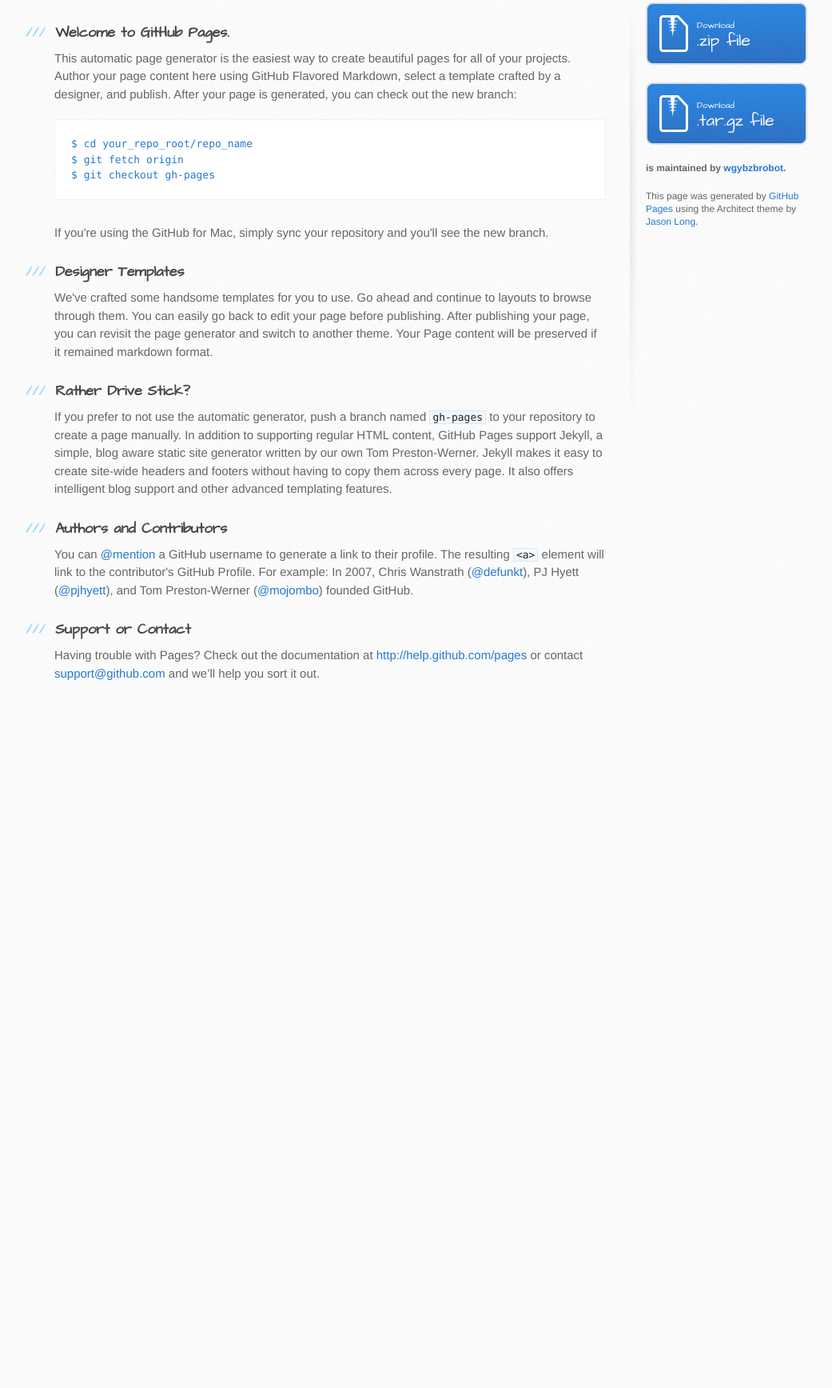
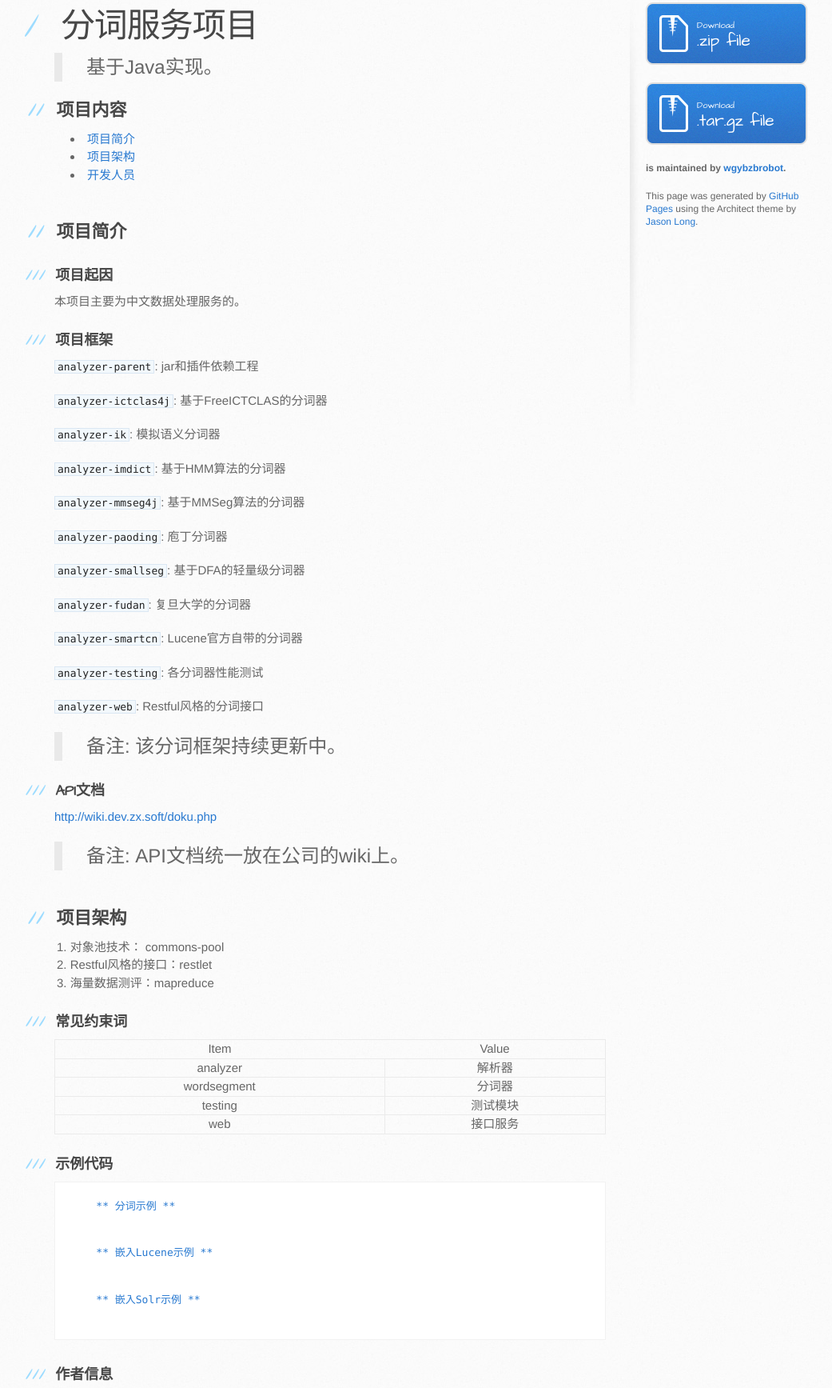
Before and after one commit to ml-distribution/analyzer-profile, a plain HTML site: page index.html in a window 1280 px wide. Shown: the part 297-2032 px from the top of the page at 80% size, without its empty margins (102-1143 px from the left). Before the commit the page ends 1193 px from the top, so only its background shows below. Drawn offline with Linux system fonts and the light colour scheme.

```diff
--- a/index.html
+++ b/index.html
@@ -20,7 +20,7 @@
     <header>
       <div class="inner">
         <h1>Analyzer-profile</h1>
-        <h2>多种分词器的封装，重点修改了原IK分词器和mmseg4j分词器，并适用于Lucene4.6、Solr4.6版本</h2>
+        <h2>多种分词器的封装，重点修改了原IK分词器和mmseg4j分词器，并适用于Lucene4.7、Solr4.7版本</h2>
         <a href="https://github.com/wgybzbrobot/analyzer-profile" class="button"><small>View project on</small>GitHub</a>
       </div>
     </header>
@@ -28,37 +28,124 @@
     <div id="content-wrapper">
       <div class="inner clearfix">
         <section id="main-content">
-          <h3>
-<a name="welcome-to-github-pages" class="anchor" href="#welcome-to-github-pages"><span class="octicon octicon-link"></span></a>Welcome to GitHub Pages.</h3>
+          <h1>
+<a name="%E5%88%86%E8%AF%8D%E6%9C%8D%E5%8A%A1%E9%A1%B9%E7%9B%AE" class="anchor" href="#%E5%88%86%E8%AF%8D%E6%9C%8D%E5%8A%A1%E9%A1%B9%E7%9B%AE"><span class="octicon octicon-link"></span></a>分词服务项目</h1>
 
-<p>This automatic page generator is the easiest way to create beautiful pages for all of your projects. Author your page content here using GitHub Flavored Markdown, select a template crafted by a designer, and publish. After your page is generated, you can check out the new branch:</p>
+<blockquote>
+<p>基于Java实现。</p>
+</blockquote>
 
-<pre><code>$ cd your_repo_root/repo_name
-$ git fetch origin
-$ git checkout gh-pages
+<h2>
+<a name="%E9%A1%B9%E7%9B%AE%E5%86%85%E5%AE%B9" class="anchor" href="#%E9%A1%B9%E7%9B%AE%E5%86%85%E5%AE%B9"><span class="octicon octicon-link"></span></a>项目内容</h2>
+
+<ul>
+<li><a href="#%E9%A1%B9%E7%9B%AE%E7%AE%80%E4%BB%8B">项目简介</a></li>
+<li><a href="#%E9%A1%B9%E7%9B%AE%E6%9E%B6%E6%9E%84">项目架构</a></li>
+<li><a href="#%E5%BC%80%E5%8F%91%E4%BA%BA%E5%91%98">开发人员</a></li>
+</ul><hr><h2>
+<a name="%E9%A1%B9%E7%9B%AE%E7%AE%80%E4%BB%8B" class="anchor" href="#%E9%A1%B9%E7%9B%AE%E7%AE%80%E4%BB%8B"><span class="octicon octicon-link"></span></a>项目简介</h2>
+
+<h3>
+<a name="%E9%A1%B9%E7%9B%AE%E8%B5%B7%E5%9B%A0" class="anchor" href="#%E9%A1%B9%E7%9B%AE%E8%B5%B7%E5%9B%A0"><span class="octicon octicon-link"></span></a>项目起因</h3>
+
+<p>本项目主要为中文数据处理服务的。</p>
+
+<h3>
+<a name="%E9%A1%B9%E7%9B%AE%E6%A1%86%E6%9E%B6" class="anchor" href="#%E9%A1%B9%E7%9B%AE%E6%A1%86%E6%9E%B6"><span class="octicon octicon-link"></span></a>项目框架</h3>
+
+<p><code>analyzer-parent</code>: jar和插件依赖工程</p>
+
+<p><code>analyzer-ictclas4j</code>: 基于FreeICTCLAS的分词器</p>
+
+<p><code>analyzer-ik</code>: 模拟语义分词器</p>
+
+<p><code>analyzer-imdict</code>: 基于HMM算法的分词器</p>
+
+<p><code>analyzer-mmseg4j</code>: 基于MMSeg算法的分词器</p>
+
+<p><code>analyzer-paoding</code>: 庖丁分词器</p>
+
+<p><code>analyzer-smallseg</code>: 基于DFA的轻量级分词器</p>
+
+<p><code>analyzer-fudan</code>: 复旦大学的分词器</p>
+
+<p><code>analyzer-smartcn</code>: Lucene官方自带的分词器</p>
+
+<p><code>analyzer-testing</code>: 各分词器性能测试</p>
+
+<p><code>analyzer-web</code>: Restful风格的分词接口</p>
+
+<blockquote>
+<p><strong>备注:</strong> 该分词框架持续更新中。</p>
+</blockquote>
+
+<h3>
+<a name="api%E6%96%87%E6%A1%A3" class="anchor" href="#api%E6%96%87%E6%A1%A3"><span class="octicon octicon-link"></span></a>API文档</h3>
+
+<p><a href="http://wiki.dev.zx.soft/doku.php">http://wiki.dev.zx.soft/doku.php</a></p>
+
+<blockquote>
+<p><strong>备注:</strong> API文档统一放在公司的wiki上。</p>
+</blockquote>
+
+<hr><h2>
+<a name="%E9%A1%B9%E7%9B%AE%E6%9E%B6%E6%9E%84" class="anchor" href="#%E9%A1%B9%E7%9B%AE%E6%9E%B6%E6%9E%84"><span class="octicon octicon-link"></span></a>项目架构</h2>
+
+<ol>
+<li>对象池技术： commons-pool</li>
+<li>Restful风格的接口：restlet</li>
+<li>海量数据测评：mapreduce</li>
+</ol><h3>
+<a name="%E5%B8%B8%E8%A7%81%E7%BA%A6%E6%9D%9F%E8%AF%8D" class="anchor" href="#%E5%B8%B8%E8%A7%81%E7%BA%A6%E6%9D%9F%E8%AF%8D"><span class="octicon octicon-link"></span></a>常见约束词</h3>
+
+<table>
+<thead><tr>
+<th>Item</th>
+<th>Value</th>
+</tr></thead>
+<tbody>
+<tr>
+<td>analyzer</td>
+<td>解析器</td>
+</tr>
+<tr>
+<td>wordsegment</td>
+<td>分词器</td>
+</tr>
+<tr>
+<td>testing</td>
+<td>测试模块</td>
+</tr>
+<tr>
+<td>web</td>
+<td>接口服务</td>
+</tr>
+</tbody>
+</table><h3>
+<a name="%E7%A4%BA%E4%BE%8B%E4%BB%A3%E7%A0%81" class="anchor" href="#%E7%A4%BA%E4%BE%8B%E4%BB%A3%E7%A0%81"><span class="octicon octicon-link"></span></a>示例代码</h3>
+
+<pre><code>    ** 分词示例 **
+
+
+    ** 嵌入Lucene示例 **
+
+
+    ** 嵌入Solr示例 **
+
 </code></pre>
 
-<p>If you're using the GitHub for Mac, simply sync your repository and you'll see the new branch.</p>
+<h3>
+<a name="%E4%BD%9C%E8%80%85%E4%BF%A1%E6%81%AF" class="anchor" href="#%E4%BD%9C%E8%80%85%E4%BF%A1%E6%81%AF"><span class="octicon octicon-link"></span></a>作者信息</h3>
 
-<h3>
-<a name="designer-templates" class="anchor" href="#designer-templates"><span class="octicon octicon-link"></span></a>Designer Templates</h3>
+<p><a href="http://www.weibo.com/u/1862087393" title="新浪微博">新浪微博: 皮皮数据挖掘</a></p>
 
-<p>We've crafted some handsome templates for you to use. Go ahead and continue to layouts to browse through them. You can easily go back to edit your page before publishing. After publishing your page, you can revisit the page generator and switch to another theme. Your Page content will be preserved if it remained markdown format.</p>
+<p><a href="https://github.com/wgybzbrobot" title="微信">微信: wgybzb</a></p>
 
-<h3>
-<a name="rather-drive-stick" class="anchor" href="#rather-drive-stick"><span class="octicon octicon-link"></span></a>Rather Drive Stick?</h3>
+<p><a href="https://github.com/wgybzbrobot" title="QQ">QQ: 1010437118</a></p>
 
-<p>If you prefer to not use the automatic generator, push a branch named <code>gh-pages</code> to your repository to create a page manually. In addition to supporting regular HTML content, GitHub Pages support Jekyll, a simple, blog aware static site generator written by our own Tom Preston-Werner. Jekyll makes it easy to create site-wide headers and footers without having to copy them across every page. It also offers intelligent blog support and other advanced templating features.</p>
+<p><a href="https://github.com/wgybzbrobot" title="邮箱">邮箱: wgybzb@sina.cn</a></p>
 
-<h3>
-<a name="authors-and-contributors" class="anchor" href="#authors-and-contributors"><span class="octicon octicon-link"></span></a>Authors and Contributors</h3>
-
-<p>You can <a href="https://github.com/blog/821" class="user-mention">@mention</a> a GitHub username to generate a link to their profile. The resulting <code>&lt;a&gt;</code> element will link to the contributor's GitHub Profile. For example: In 2007, Chris Wanstrath (<a href="https://github.com/defunkt" class="user-mention">@defunkt</a>), PJ Hyett (<a href="https://github.com/pjhyett" class="user-mention">@pjhyett</a>), and Tom Preston-Werner (<a href="https://github.com/mojombo" class="user-mention">@mojombo</a>) founded GitHub.</p>
-
-<h3>
-<a name="support-or-contact" class="anchor" href="#support-or-contact"><span class="octicon octicon-link"></span></a>Support or Contact</h3>
-
-<p>Having trouble with Pages? Check out the documentation at <a href="http://help.github.com/pages">http://help.github.com/pages</a> or contact <a href="mailto:support@github.com">support@github.com</a> and we’ll help you sort it out.</p>
+<p><a href="https://github.com/wgybzbrobot" title="GitHub首页">GitHub: wgybzbrobot</a></p>
         </section>
 
         <aside id="sidebar">
```
Also changed, not shown: params.json (+1 -1 lines).
